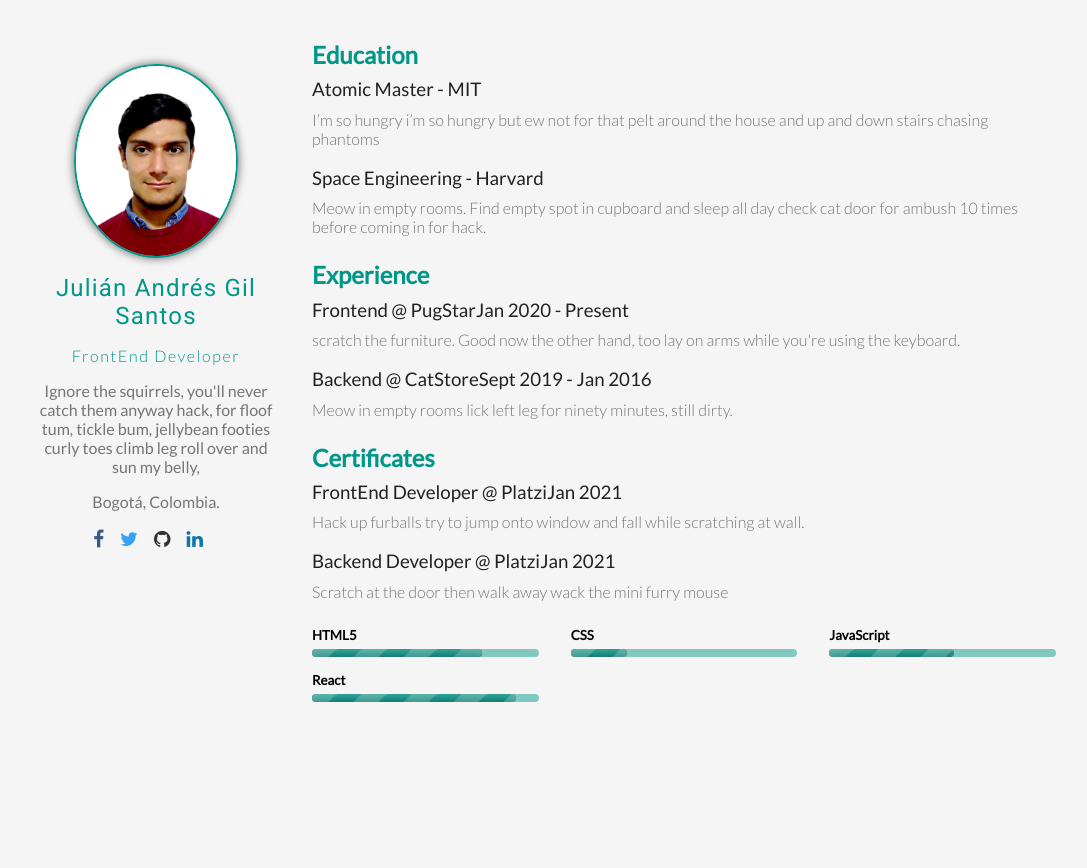
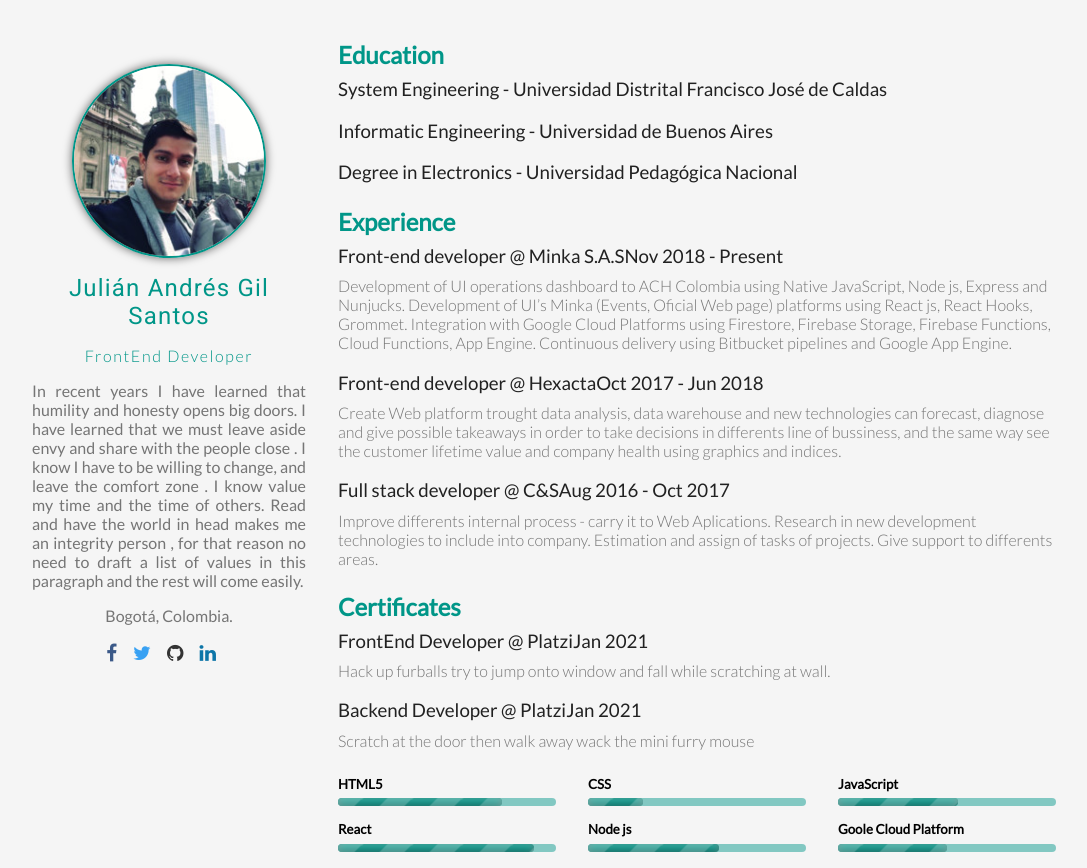
Before and after one commit to gilsantosjulian/curriculumvitae, a React app: page / in a window 1280 px wide. Shown: the whole page, without its empty margins (96-1183 px from the left). Before the commit the page ends 800 px from the top, so only its background shows below. Built offline with nearby package versions, Linux system fonts and the light colour scheme.

Commit message:
feat(constants.js/About.jsx/webpack.config) Update personal data

```diff
--- a/src/components/About.jsx
+++ b/src/components/About.jsx
@@ -12,7 +12,6 @@
 
 const AboutImg = styled.img`
   border-radius: 100%;
-  width: 160px;
   height: 190px;
   border: 2px solid #009688;
   margin: 0 auto;
@@ -43,6 +42,7 @@
   color: #757575;
   font-size: 1em;
   font-weiht: 300;
+  text-align: justify;
 `;
 
 const AboutLocation = styled.p`
--- a/src/constants.js
+++ b/src/constants.js
@@ -1,84 +1,117 @@
 export const myMockData = {
-	"address": "Bogotá, Colombia.",
-	"avatar": require('./assets/images/julian.png'),
-	"bio": "Ignore the squirrels, you'll never catch them anyway hack, for floof tum, tickle bum, jellybean footies curly toes climb leg roll over and sun my belly, ",
-	"certificates": [{
-		"date": "Jan 2021",
-		"description": "Hack up furballs try to jump onto window and fall while scratching at wall. ",
-		"institution": "Platzi",
-		"name": "FrontEnd Developer"
+  address: "Bogotá, Colombia.",
+  avatar: require("./assets/images/photo.jpeg"),
+  bio:
+    "In recent years I have learned that humility and honesty opens big doors. I have learned that we must leave aside envy and share with the people close . I know I have to be willing to change, and leave the comfort zone . I know value my time and the time of others. Read and have the world in head makes me an integrity person , for that reason no need to draft a list of values in this paragraph and the rest will come easily.",
+  certificates: [
+    {
+      date: "Jan 2021",
+      description:
+        "Hack up furballs try to jump onto window and fall while scratching at wall. ",
+      institution: "Platzi",
+      name: "FrontEnd Developer"
     },
     {
-		"date": "Jan 2021",
-		"description": "Scratch at the door then walk away wack the mini furry mouse",
-		"institution": "Platzi",
-		"name": "Backend Developer"
+      date: "Jan 2021",
+      description:
+        "Scratch at the door then walk away wack the mini furry mouse",
+      institution: "Platzi",
+      name: "Backend Developer"
     }
   ],
-	"education": [{
-		"degree": "Atomic Master",
-		"description": " I’m so hungry i’m so hungry but ew not for that pelt around the house and up and down stairs chasing phantoms",
-		"endDate": "Jan 2017",
-		"institution": "MIT",
-		"startDate": "Jan 2018"
+  education: [
+    {
+      degree: "System Engineering",
+      description: "",
+      endDate: "Mar 2019",
+      institution: "Universidad Distrital Francisco José de Caldas",
+      startDate: "Aug 2011"
     },
     {
-		"degree": "Space Engineering",
-		"description": "Meow in empty rooms. Find empty spot in cupboard and sleep all day check cat door for ambush 10 times before coming in for hack. ",
-		"endDate": "Decenber 2015",
-		"institution": "Harvard",
-		"startDate": "Jan 2017"
+      degree: "Informatic Engineering",
+      description: "",
+      endDate: "Aug 2016",
+      institution: "Universidad de Buenos Aires",
+      startDate: "Feb 2016"
+    },
+    {
+      degree: "Degree in Electronics",
+      description: "",
+      endDate: "Jan 2011",
+      institution: "Universidad Pedagógica Nacional",
+      startDate: "Aug 2008"
     }
   ],
-	"experience": [{
-		"company": "PugStar",
-		"endDate": "Present",
-		"jobDescription": "scratch the furniture. Good now the other hand, too lay on arms while you're using the keyboard.",
-		"jobTitle": "Frontend",
-		"startDate": "Jan 2020"
+  experience: [
+    {
+      company: "Minka S.A.S",
+      endDate: "Present",
+      jobDescription:
+        "Development of UI operations dashboard to ACH Colombia using Native JavaScript, Node js, Express and Nunjucks. Development of UI’s Minka (Events, Oficial Web page) platforms using React js, React Hooks, Grommet. Integration with Google Cloud Platforms using Firestore, Firebase Storage, Firebase Functions, Cloud Functions, App Engine. Continuous delivery using Bitbucket pipelines and Google App Engine.",
+      jobTitle: "Front-end developer",
+      startDate: "Nov 2018"
     },
     {
-		"company": "CatStore",
-		"endDate": "Jan 2016",
-		"jobDescription": "Meow in empty rooms lick left leg for ninety minutes, still dirty.",
-		"jobTitle": "Backend",
-		"startDate": "Sept 2019"
+      company: "Hexacta",
+      endDate: "Jun 2018",
+      jobDescription:
+        "Create Web platform trought data analysis, data warehouse and new technologies can forecast, diagnose and give possible takeaways in order to take decisions in differents line of bussiness, and the same way see the customer lifetime value and company health using graphics and indices.",
+      jobTitle: "Front-end developer",
+      startDate: "Oct 2017"
+    },
+    {
+      company: "C&S",
+      endDate: "Oct 2017",
+      jobDescription:
+        "Improve differents internal process - carry it to Web Aplications. Research in new development technologies to include into company. Estimation and assign of tasks of projects. Give support to differents areas.",
+      jobTitle: "Full stack developer",
+      startDate: "Aug 2016"
     }
   ],
-	"name": "Julián Andrés Gil Santos",
-	"profession": "FrontEnd Developer",
-	"skills": [{
-		"name": "HTML5",
-		"percentage": "75%"
+  name: "Julián Andrés Gil Santos",
+  profession: "FrontEnd Developer",
+  skills: [
+    {
+      name: "HTML5",
+      percentage: "75%"
     },
     {
-		"name": "CSS",
-		"percentage": "25%"
+      name: "CSS",
+      percentage: "25%"
     },
     {
-		"name": "JavaScript",
-		"percentage": "55%"
+      name: "JavaScript",
+      percentage: "55%"
     },
     {
-		"name": "React",
-		"percentage": "90%"
+      name: "React",
+      percentage: "90%"
+    },
+    {
+      name: "Node js",
+      percentage: "60%"
+    },
+    {
+      name: "Goole Cloud Platform",
+      percentage: "50%"
     }
   ],
-	"social": [{
-		"name": "facebook",
-		"url": "https://facebook.com/"
+  social: [
+    {
+      name: "facebook",
+      url: "https://www.facebook.com/julianandres.gilsantos"
     },
     {
-		"name": "twitter",
-		"url": "https://twitter.com/"
+      name: "twitter",
+      url: "https://twitter.com/gilsantosjuli"
     },
     {
-		"name": "github",
-		"url": "https://github.com/"
+      name: "github",
+      url: "https://github.com/gilsantosjulian"
     },
     {
-		"name": "linkedin",
-		"url": "https://www.linkedin.com/"
+      name: "linkedin",
+      url: "https://www.linkedin.com/in/julian-andres-gil-santos-592501120/"
     }
   ]
-}
+};
--- a/webpack.config.js
+++ b/webpack.config.js
@@ -27,7 +27,7 @@
         }
       },
       {
-        test: /\.(png|jpg)$/,
+        test: /\.(png|jpg|jpeg)$/,
         use: {
           loader: "url-loader",
           options: {
```
Also changed, not shown: src/assets/images/Photo.jpeg (added). Lines whose indentation alone changed are shown as unchanged.
